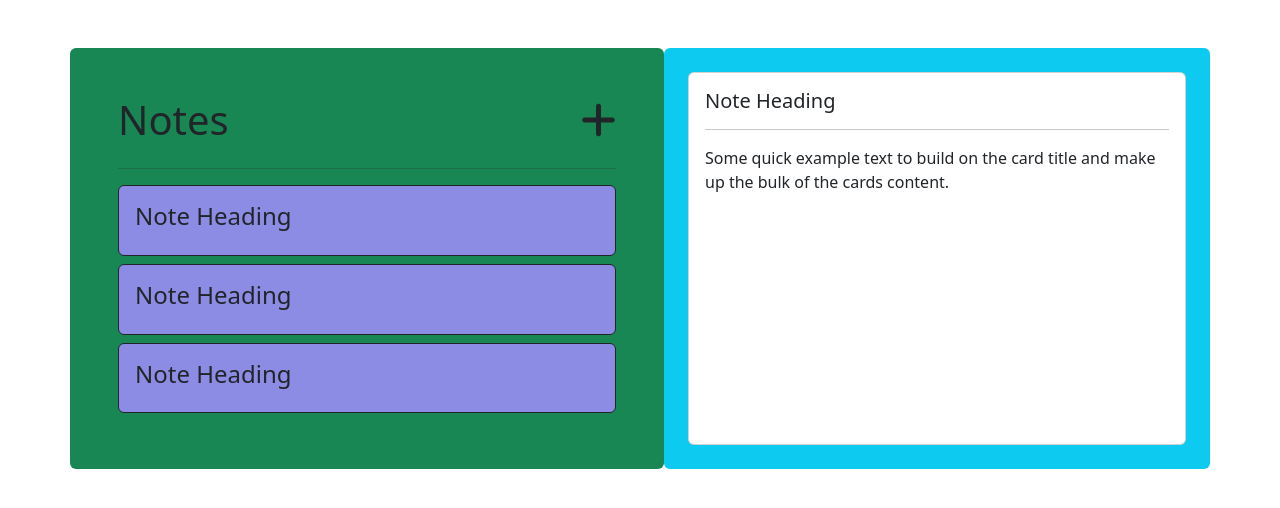
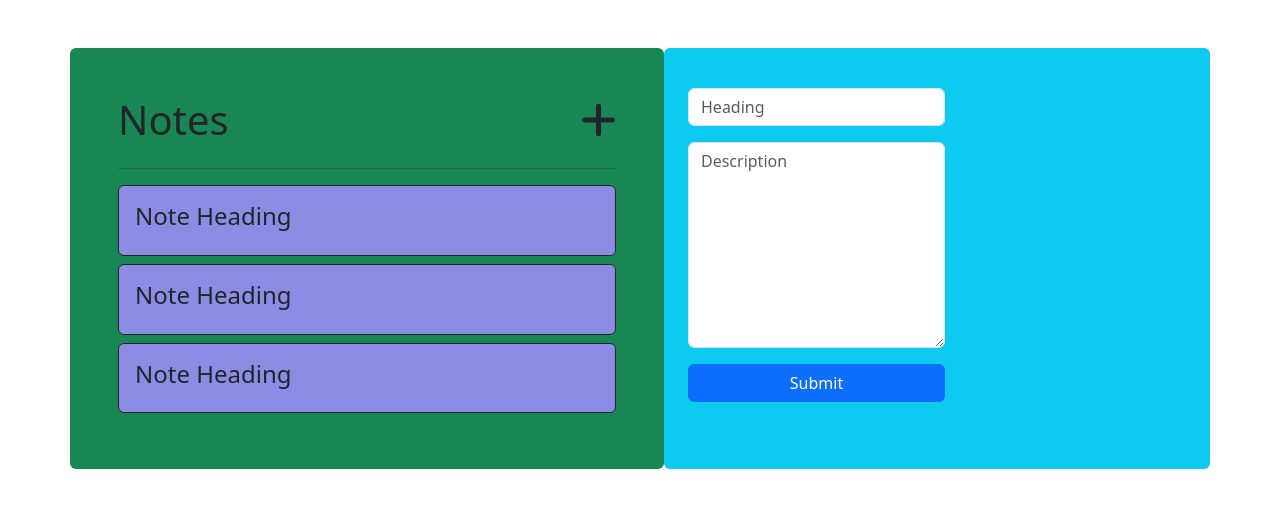
Before and after one commit to AashPau/Note-app, a React (Vite) app: page / in a window 1280 px wide. Shown: the top 508 px of the page. Built offline with nearby package versions, Linux system fonts and the light colour scheme.

Commit message:
create UI for Adding notes

```diff
--- a/src/components/addContent/AddContent.jsx
+++ b/src/components/addContent/AddContent.jsx
@@ -0,0 +1,30 @@
+import "./AddContent.css";
+
+export const AddContent = () => {
+  return (
+    <form className="mt-3">
+      <div className="mb-3">
+        <input
+          type="email"
+          className="form-control"
+          id="exampleInputEmail1"
+          aria-describedby="emailHelp"
+          placeholder="Heading"
+        />
+      </div>
+      <div className="mb-3">
+        <textarea
+          className="form-control"
+          id="exampleFormControlTextarea1"
+          rows="8"
+          placeholder="Description"
+        ></textarea>
+      </div>
+      <div className="d-grid">
+        <button type="submit" className="btn btn-primary">
+          Submit
+        </button>
+      </div>
+    </form>
+  );
+};
--- a/src/page/Home.jsx
+++ b/src/page/Home.jsx
@@ -1,3 +1,4 @@
+import { AddContent } from "../components/addContent/AddContent";
 import { Display } from "../components/display/Display";
 import "./Home.css";
 
@@ -29,7 +30,8 @@ const Home = () => {
         </div>
         <div className="col bg-info d-flex p-4 rounded">
           {/* display notes  */}
-          <Display />
+          {/* <Display /> */}
+          <AddContent />
         </div>
       </div>
     </div>
```
Also changed, not shown: src/components/addContent/AddContent.css (added).
